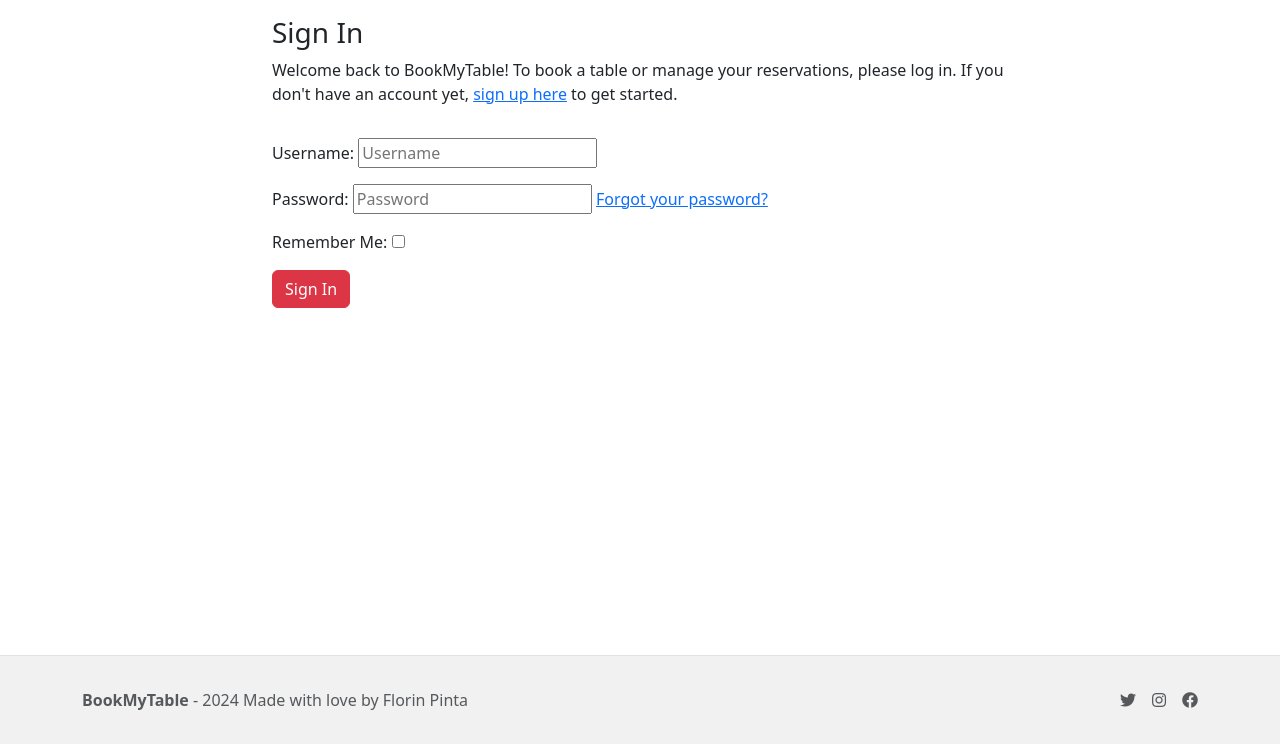
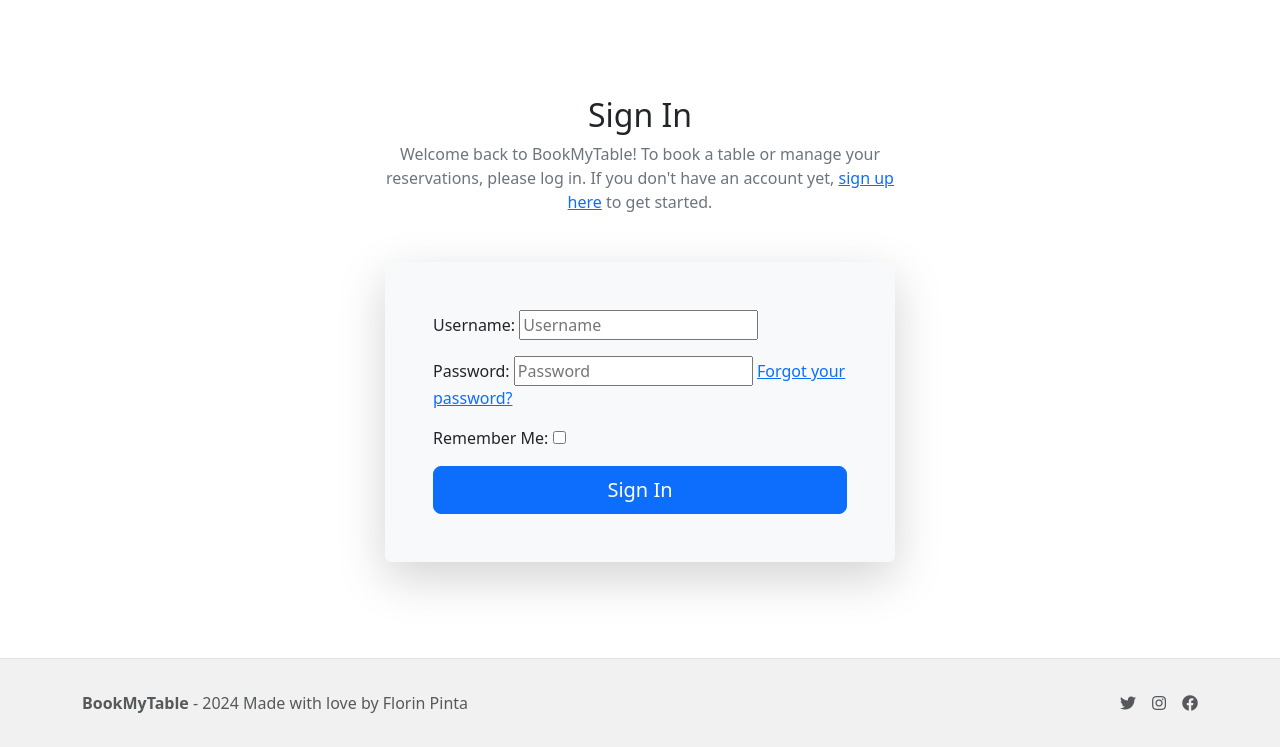
Before and after one commit to xttrust/BookMyTable, a Django app: page /accounts/login/ in a window 1280 px wide. Shown: the part 56-803 px from the top of the page. Run offline with Django 4.2, Linux system fonts and the light colour scheme; some libraries are stand-ins or nearby versions.

Commit message:
Center the auth html pages

```diff
--- a/templates/account/login.html
+++ b/templates/account/login.html
@@ -6,24 +6,25 @@
 {% block head_title %}{% trans "Sign In" %}{% endblock %}
 
 {% block content %}
-<div class="container">
-    <div class="row">
-        <div class="col-md-8 mt-3 offset-md-2">
-            <h3>{% trans "Sign In" %}</h3>
-
-            <p>{% blocktrans %}Welcome back to BookMyTable! To book a table or manage your reservations, please log in. If you
-                don't have an account yet, <a class="link" href="{{ signup_url }}">sign up here</a> to get started.{% endblocktrans %}</p>
-        </div>
-    </div>
-    <div class="row">
-        <div class="col-md-8 mt-3 offset-md-2">
-            <form class="login" method="POST" action="{% url 'account_login' %}">
+<div class="container my-5 p-5">
+    <div class="row justify-content-center">
+        <div class="col-md-8 col-lg-6">
+            <div class="text-center mb-4">
+                <h2>{% trans "Sign In" %}</h2>
+                <p class="text-secondary">
+                    {% blocktrans %}Welcome back to BookMyTable! To book a table or manage your reservations, please log in. If you
+                    don't have an account yet, <a class="link" href="{{ signup_url }}">sign up here</a> to get started.{% endblocktrans %}
+                </p>
+            </div>
+            <form class="login bg-light p-4 rounded shadow-lg mt-5 p-5" method="POST" action="{% url 'account_login' %}">
                 {% csrf_token %}
                 {{ form.as_p }}
                 {% if redirect_field_value %}
                 <input type="hidden" name="{{ redirect_field_name }}" value="{{ redirect_field_value }}" />
                 {% endif %}
-                <button class="btn btn-danger" type="submit">{% trans "Sign In" %}</button>
+                <div class="d-grid gap-2 mt-3">
+                    <button class="btn btn-primary btn-lg" type="submit">{% trans "Sign In" %}</button>
+                </div>
             </form>
         </div>
     </div>
```
Also changed, not shown: templates/account/logout.html (+13 -10 lines), templates/account/signup.html (+13 -15 lines).
